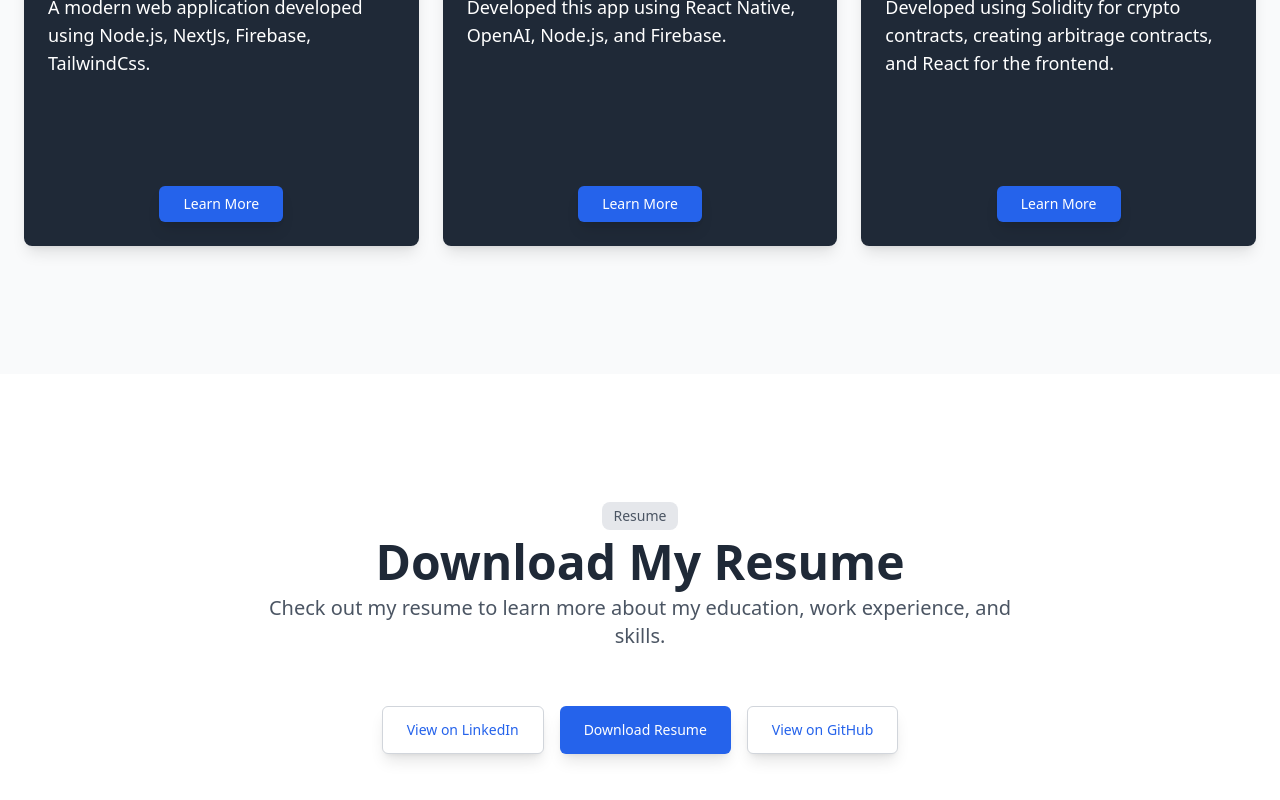
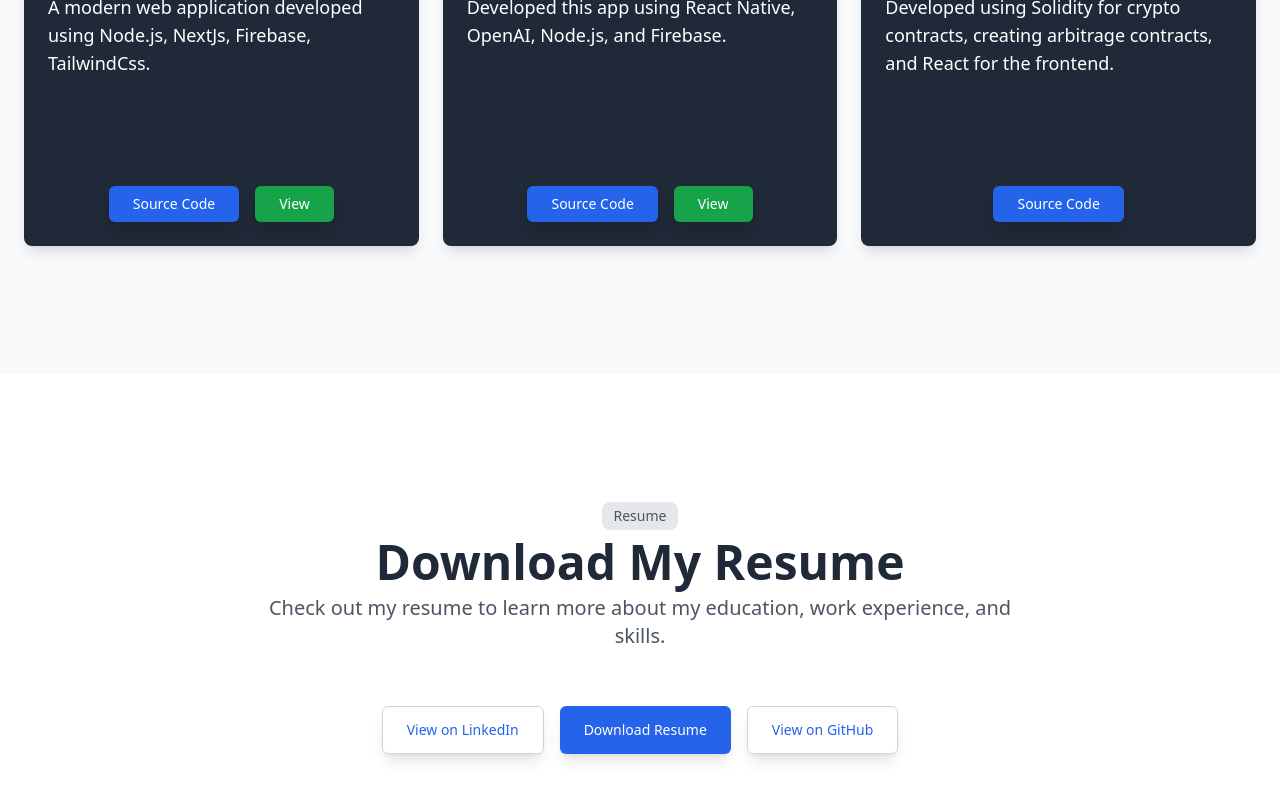
Before and after one commit to mjubilee1/porfolio, a React (Create React App) app: page / in a window 1280 px wide. Shown: the part 1190-1990 px from the top of the page. Built offline with nearby package versions, Linux system fonts and the light colour scheme.

Commit message:
update add source code buttons

```diff
--- a/src/pages/Home.tsx
+++ b/src/pages/Home.tsx
@@ -39,14 +39,22 @@ const Home = () => {
                 <p className="text-lg">
                   A modern web application developed using Node.js, NextJs, Firebase, TailwindCss.
                 </p>
-                <div className="mt-4 flex justify-center">
+                <div className="mt-4 flex gap-4 justify-center">
                 <a
                   href="https://jubileespace.vercel.app/"
                   target="_blank"
                   rel="noopener noreferrer"
                   className="inline-flex items-center justify-center rounded-md bg-blue-600 px-6 py-2 text-sm font-medium text-white shadow-lg transition-colors hover:bg-blue-700 focus:outline-none focus:ring-2 focus:ring-blue-500"
                 >
-                    Learn More
+                  Source Code
+                </a>
+                <a
+                  href="https://jubileespace.vercel.app/"
+                  target="_blank"
+                  rel="noopener noreferrer"
+                  className="inline-flex items-center justify-center rounded-md bg-green-600 px-6 py-2 text-sm font-medium text-white shadow-lg transition-colors hover:bg-green-700 focus:outline-none focus:ring-2 focus:ring-green-500"
+                >
+                  View
                 </a>
                 </div>
               </div>
@@ -63,14 +71,22 @@ const Home = () => {
                 <p className="text-lg">
                   Developed this app using React Native, OpenAI, Node.js, and Firebase.
                 </p>
-                <div className="mt-4 flex justify-center">
+                <div className="mt-4 gap-4 flex justify-center">
+                  <a
+                    href="https://github.com/FriendlyRealtor/jubilee-space"
+                    target="_blank"
+                    rel="noopener noreferrer"
+                    className="inline-flex items-center justify-center rounded-md bg-blue-600 px-6 py-2 text-sm font-medium text-white shadow-lg transition-colors hover:bg-blue-700 focus:outline-none focus:ring-2 focus:ring-blue-500"
+                  >
+                    Source Code
+                  </a>
                   <a
                     href="https://apps.apple.com/us/app/jubileespace-real-estate/id6446328944"
                     target="_blank"
                     rel="noopener noreferrer"
-                    className="inline-flex items-center justify-center rounded-md bg-blue-600 px-6 py-2 text-sm font-medium text-white shadow-lg transition-colors hover:bg-blue-700 focus:outline-none focus:ring-2 focus:ring-blue-500"
+                    className="inline-flex items-center justify-center rounded-md bg-green-600 px-6 py-2 text-sm font-medium text-white shadow-lg transition-colors hover:bg-green-700 focus:outline-none focus:ring-2 focus:ring-green-500"
                   >
-                    Learn More
+                     View
                   </a>
                 </div>
               </div>
@@ -94,7 +110,7 @@ const Home = () => {
                     rel="noopener noreferrer"
                     className="inline-flex items-center justify-center rounded-md bg-blue-600 px-6 py-2 text-sm font-medium text-white shadow-lg transition-colors hover:bg-blue-700 focus:outline-none focus:ring-2 focus:ring-blue-500"
                   >
-                    Learn More
+                    Source Code
                   </a>
                 </div>
               </div>
```
Lines whose indentation alone changed are shown as unchanged.
